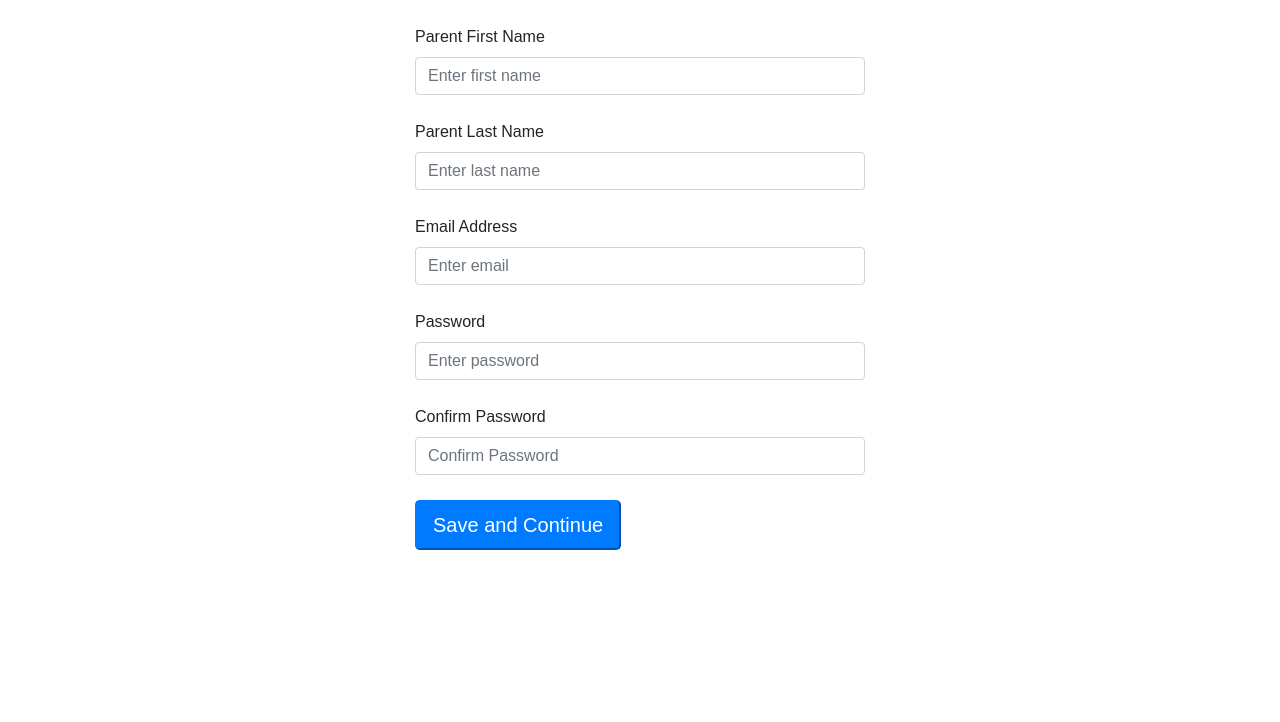
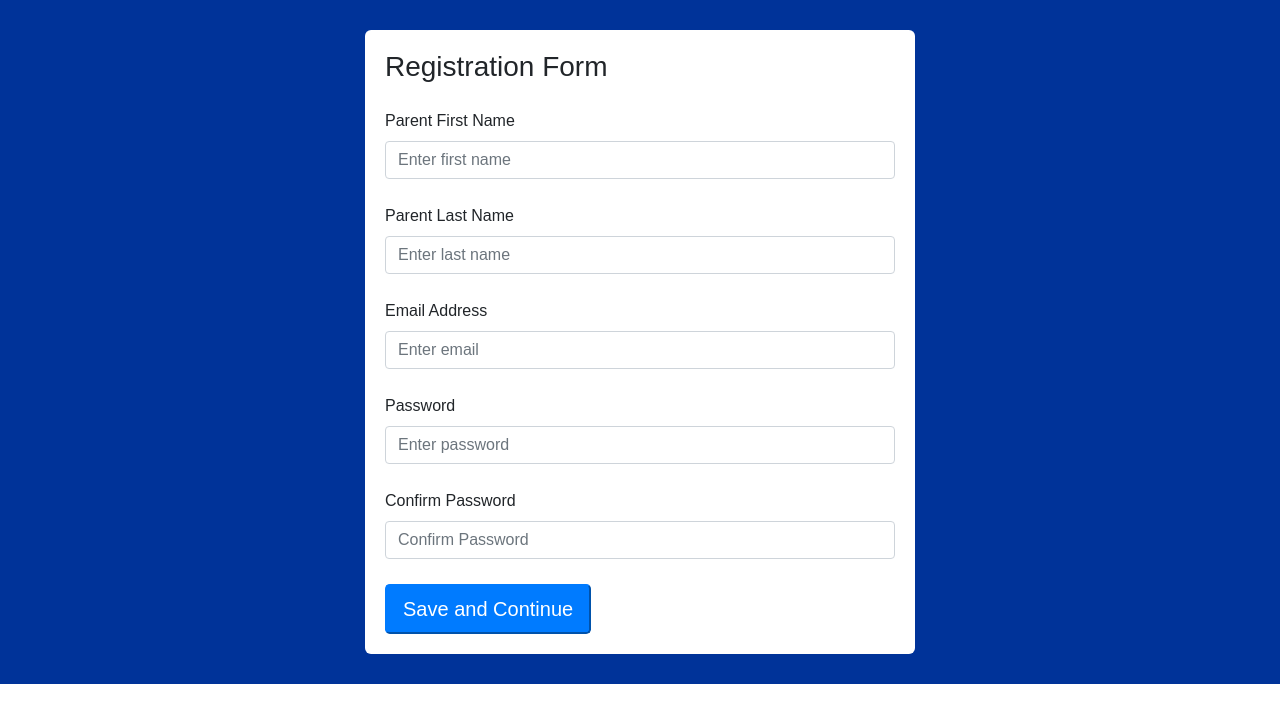
Before and after one commit to jdd2130770/education-project, a React (Create React App) app in the folder client/: page / in a window 1280 px wide. Shown: the top 722 px of the page. Built offline with nearby package versions, Linux system fonts and the light colour scheme.

Commit message:
changes to registration form presentation

```diff
--- a/client/src/components/RegistrationForm/BasicInfo.js
+++ b/client/src/components/RegistrationForm/BasicInfo.js
@@ -44,7 +44,7 @@ class BasicInfo extends Component {
     render() {
         return (
             <div>
-
+                <h3>Registration Form</h3>
               <div class="form-group">
                 <label htmlFor="firstName">Parent First Name</label>
                 <input type="text"  className="form-control"  value ={this.state.firstName}  id="firstName" onChange={this.handleInputChange}aria-describedby="emailHelp" placeholder="Enter first name"/>
--- /dev/null
+++ b/client/src/components/pages/RegistrationPage.css
@@ -0,0 +1,15 @@
+.registrationPage {
+  background-color:#003399;
+  width:100%;
+  padding-top:30px;
+  padding-bottom:30px;
+}
+
+.registrationPage .mainContent{
+  max-width:550px;
+  border-radius:6px;
+  margin-left:auto;
+  margin-right:auto;
+  background-color:white;
+  padding:20px;
+}
--- /dev/null
+++ b/client/src/components/pages/RegistrationPage.js
@@ -0,0 +1,32 @@
+import React, { Component } from 'react';
+
+import './RegistrationPage.css';
+
+import Registration from '../RegistrationForm/Registration';
+
+class RegistrationPage extends Component {
+
+
+    state = {
+        response: 'loading....'
+    };
+
+    componentDidMount() {
+
+    }
+
+
+
+
+    render() {
+    return (
+      <div className="registrationPage">
+          <div className="mainContent">
+              <Registration />
+          </div>
+      </div>
+    );
+  }
+}
+
+export default RegistrationPage;
--- a/client/src/index.js
+++ b/client/src/index.js
@@ -2,15 +2,14 @@ import React from 'react';
 import ReactDOM from 'react-dom';
 import 'bootstrap/dist/css/bootstrap.min.css';
 import './index.css';
-import App from './App';
-import RegistrationForm from './components/RegistrationForm/RegistrationForm.js';
-import Registration from './components/RegistrationForm/Registration';
-import NavMenu from './components/common/navMenu/NavMenu.js'
+
+import RegistrationPage from './components/pages/RegistrationPage';
+
 import registerServiceWorker from './registerServiceWorker';
 
 ReactDOM.render(
-    <div className="formContainer">
-        <Registration />
+    <div className="">
+        <RegistrationPage />
     </div>
     , document.getElementById('root'));
 registerServiceWorker();
```
